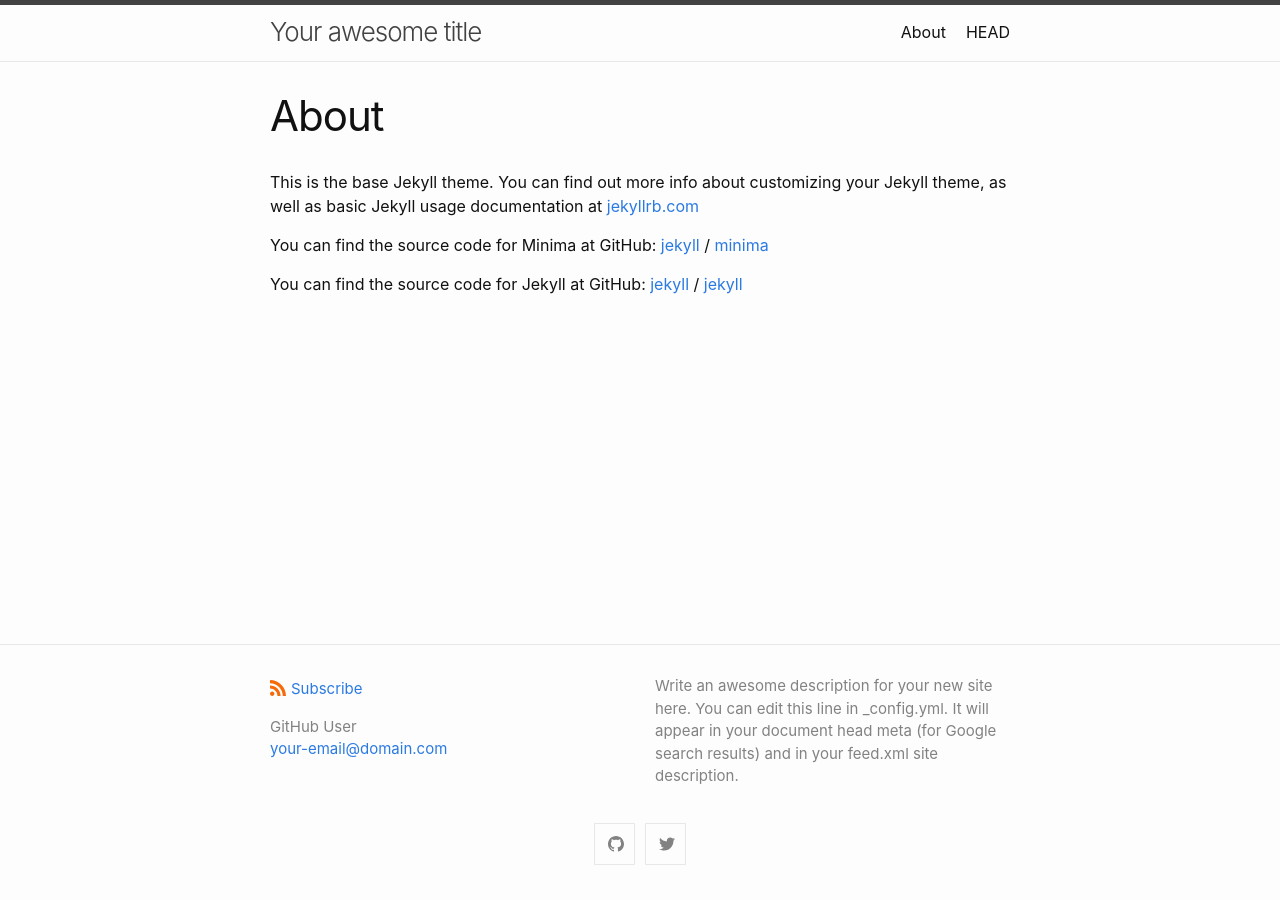
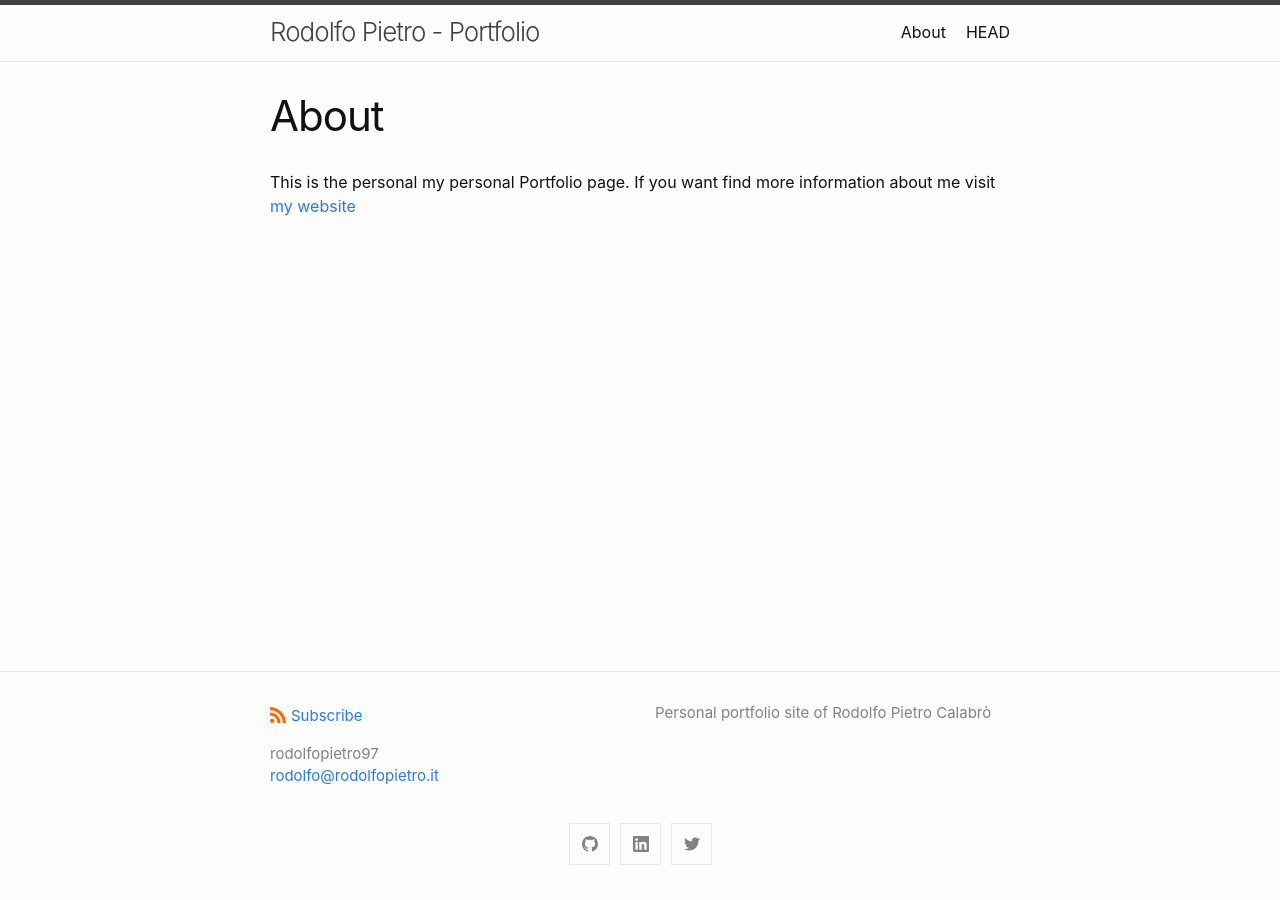
Before and after one commit to rodolfopietro97/my-portfolio, a Jekyll site: the page built from about.md, in a window 1280 px wide. Built offline with Jekyll 4.4.1, drawn with Linux system fonts in a browser that asks for light colours.

Commit message:
Fill with my information

```diff
--- a/_config.yml
+++ b/_config.yml
@@ -1,11 +1,9 @@
-title: Your awesome title
+title: Rodolfo Pietro - Portfolio
 author:
-  name: GitHub User
-  email: your-email@domain.com
+  name: rodolfopietro97
+  email: rodolfo@rodolfopietro.it
 description: > # this means to ignore newlines until "show_excerpts:"
-  Write an awesome description for your new site here. You can edit this
-  line in _config.yml. It will appear in your document head meta (for
-  Google search results) and in your feed.xml site description.
+  Personal portfolio site of Rodolfo Pietro Calabrò
 
 show_excerpts: false # set to true to show excerpts on the homepage
 
@@ -16,14 +14,14 @@ minima:
 
   # generate social links in footer
   social_links:
-    twitter: jekyllrb
-    github:  jekyll
+    twitter: rodolfopietro97
+    github:  rodolfopietro97
+    linkedin: rodolfo-pietro-calabrò-5a9576171
     # devto: jekyll
     # dribbble: jekyll
     # facebook: jekyll
     # flickr:   jekyll
     # instagram: jekyll
-    # linkedin: jekyll
     # pinterest: jekyll
     # youtube: jekyll
     # youtube_channel: UC8CXR0-3I70i1tfPg1PAE1g
--- a/about.md
+++ b/about.md
@@ -4,15 +4,5 @@ title: About
 permalink: /about/
 ---
 
-This is the base Jekyll theme. You can find out more info about customizing your Jekyll theme, as well as basic Jekyll usage documentation at [jekyllrb.com](https://jekyllrb.com/)
-
-You can find the source code for Minima at GitHub:
-[jekyll][jekyll-organization] /
-[minima](https://github.com/jekyll/minima)
-
-You can find the source code for Jekyll at GitHub:
-[jekyll][jekyll-organization] /
-[jekyll](https://github.com/jekyll/jekyll)
-
-
-[jekyll-organization]: https://github.com/jekyll
+This is the personal my personal Portfolio page.
+If you want find more information about me visit [my website](https://www.rodolfopietro.it/)
```
